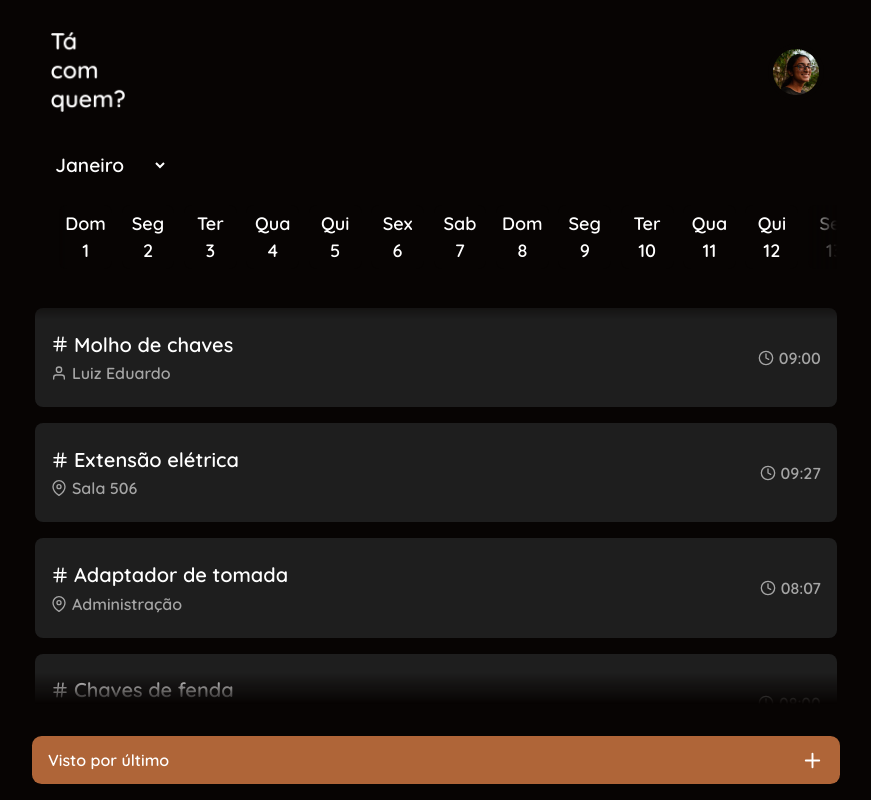
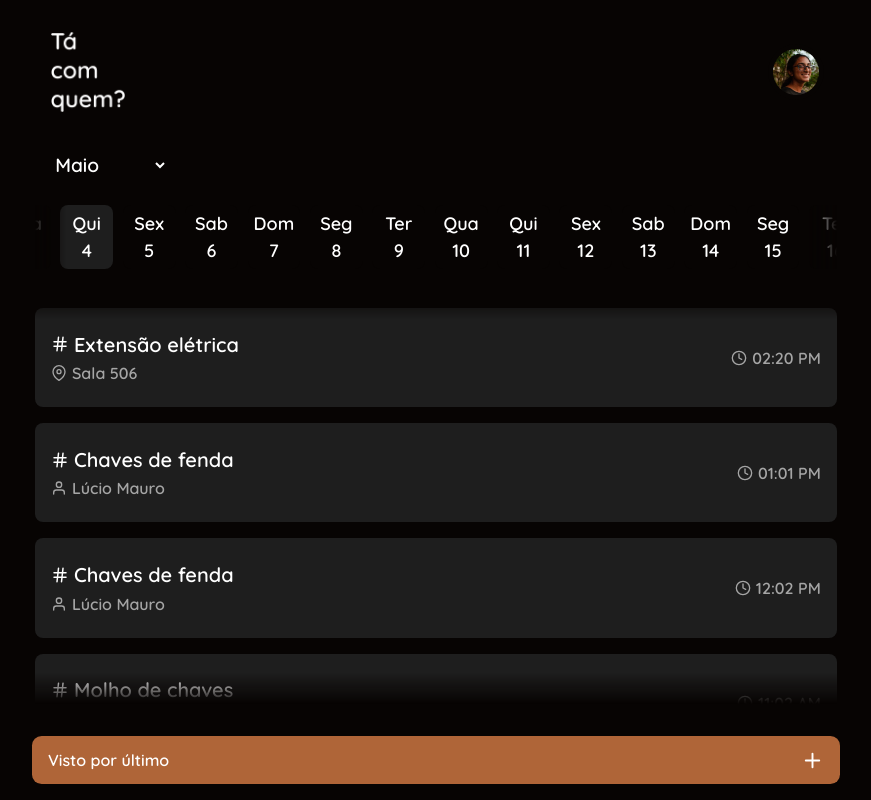
Before and after one commit to Luizefz/TaComQuem, a React (Create React App) app: page / in a window 1280 px wide. Shown: the whole page, without its empty margins (204-1075 px from the left). Built offline with nearby package versions, Linux system fonts and the light colour scheme.

Commit message:
fix: chage the card's props and current Ui month

```diff
--- a/src/common/context/Calendar.tsx
+++ b/src/common/context/Calendar.tsx
@@ -8,7 +8,7 @@ export const CalendarProvider = ({ children }: { children: React.ReactNode }) =>
     const [monthDays, setMonthDays] = useState<IMonthDays[]>([]);
     const [toDay] = useState(new Date())
     const [scrollDrag, setScrollDrag] = useState(0);
-    const [monthIndex, setMonthIndex] = useState(0);
+    const [monthIndex, setMonthIndex] = useState(toDay.getMonth());
     const year = toDay.getFullYear();
 
     const getDaysInMonth = ({ monthIndex, year }: ICalendar) => {
@@ -22,11 +22,15 @@ export const CalendarProvider = ({ children }: { children: React.ReactNode }) =>
     };
 
     const scrollXPosition = (scrollPosition: number) => {
-        if (scrollPosition >= 26) {
-            return setScrollDrag(26 * -62);
-        }
-        return setScrollDrag(scrollPosition * -62);
-
+        (scrollPosition >= 26) ? (
+            setTimeout(() => {
+                return setScrollDrag(26 * -61.5);
+            }, 800)
+        ) : (
+            setTimeout(() => {
+                return setScrollDrag(scrollPosition * -62);
+            }, 800)
+        )
     };
 
     return (
--- a/src/components/Calendar/index.tsx
+++ b/src/components/Calendar/index.tsx
@@ -15,6 +15,7 @@ function Calendar() {
     useEffect(() => {
         setMonthDays(getDaysInMonth({ monthIndex, year }));
         scrollXPosition(0);
+        // eslint-disable-next-line
     }, [monthIndex, year])
 
     return (
@@ -29,7 +30,7 @@ function Calendar() {
                     drag="x"
                     dragConstraints={constraintsRef}
                     animate={{ x: scrollDrag, opacity: [0, 1] }}
-                    transition={{ type: 'spring', delay: 0.5, duration: 1, stiffness: 75, damping: 20 }}
+                    transition={{ type: 'spring', duration: 1, stiffness: 75, damping: 20 }}
                 >
                     {monthDays.map((day: IMonthDays) =>
                         <CalendarDay
--- a/src/components/CardList/Card/index.tsx
+++ b/src/components/CardList/Card/index.tsx
@@ -5,6 +5,11 @@ import { motion } from 'framer-motion';
 import { ICards } from '../../../shared/Interfaces/ICards';
 
 function Card({ item, i = 0 }: ICards) {
+
+    function getTimeStamp() {
+        let timestamp = new Date(item.datetime);
+        return timestamp.toLocaleTimeString([], { hour: '2-digit', minute: '2-digit' });
+    }
 
     return (
         <motion.div className={styles.container__card}
@@ -33,7 +38,7 @@ function Card({ item, i = 0 }: ICards) {
             </div>
             <div className={styles.container__card_item_timestamp}>
                 <FiClock aria-label='Visto por último' />
-                <p>{item.timestamp}</p>
+                <p>{getTimeStamp()}</p>
             </div>
         </motion.div>
     )
--- a/src/pages/Home.tsx
+++ b/src/pages/Home.tsx
@@ -12,39 +12,50 @@ function Home() {
             'id': 0,
             'name': 'Molho de chaves',
             'location': { 'returned': false, 'place': null, 'holder': 'Luiz Eduardo' },
-            'timestamp': '09:00'
+            'datetime': 'Tue Jan 24 2023 08:02:00 GMT-0300 (Horário Padrão de Brasília)'
         },
         {
             'id': 1,
             'name': 'Extensão elétrica',
             'location': { 'returned': true, 'place': 'Sala 506', 'holder': 'José Arnaldo' },
-            'timestamp': '09:27'
+            'datetime': 'Tue Jan 24 2023 11:20:00 GMT-0300 (Horário Padrão de Brasília)'
         },
         {
             'id': 2,
             'name': 'Adaptador de tomada',
             'location': { 'returned': true, 'place': 'Administração', 'holder': 'Davi Souza' },
-            'timestamp': '08:07'
+            'datetime': 'Tue Jan 24 2023 06:03:00 GMT-0300 (Horário Padrão de Brasília)'
         },
         {
             'id': 3,
             'name': 'Chaves de fenda',
             'location': { 'returned': false, 'place': null, 'holder': 'Lúcio Mauro' },
-            'timestamp': '08:00'
+            'datetime': 'Tue Jan 24 2023 10:01:00 GMT-0300 (Horário Padrão de Brasília)'
         },
         {
             'id': 4,
             'name': 'Chaves de fenda',
             'location': { 'returned': false, 'place': null, 'holder': 'Lúcio Mauro' },
-            'timestamp': '08:00'
+            'datetime': 'Tue Jan 24 2023 09:02:00 GMT-0300 (Horário Padrão de Brasília)'
         },
         {
             'id': 5,
             'name': 'Chaves de fenda',
             'location': { 'returned': false, 'place': null, 'holder': 'Lúcio Mauro' },
-            'timestamp': '08:00'
+            'datetime': 'Tue Jan 24 2023 08:00:00 GMT-0300 (Horário Padrão de Brasília)'
         }
-    ]
+    ];
+
+    data.sort((a, b) => {
+        if (a.datetime > b.datetime) {
+            return -1;
+        }
+        if (b.datetime < a.datetime) {
+            return 1;
+        }
+        return 0
+    });
+
     return (
         <div>
             <Header />
--- a/src/shared/Interfaces/ICalendar.ts
+++ b/src/shared/Interfaces/ICalendar.ts
@@ -10,7 +10,7 @@ export interface ICalendarContext {
     toDay: Date,
     getDaysInMonth: ({ monthIndex, year }: ICalendar) => IMonthDays[],
     scrollXPosition: (scrollPosition: number) => (void),
-    scrollDrag?: any,
+    scrollDrag?: number,
     monthIndex: number,
     setMonthIndex: (monthIndex: number) => (void)
     year: number,
```
Also changed, not shown: src/shared/Interfaces/ICards.ts (+6 -6 lines).
